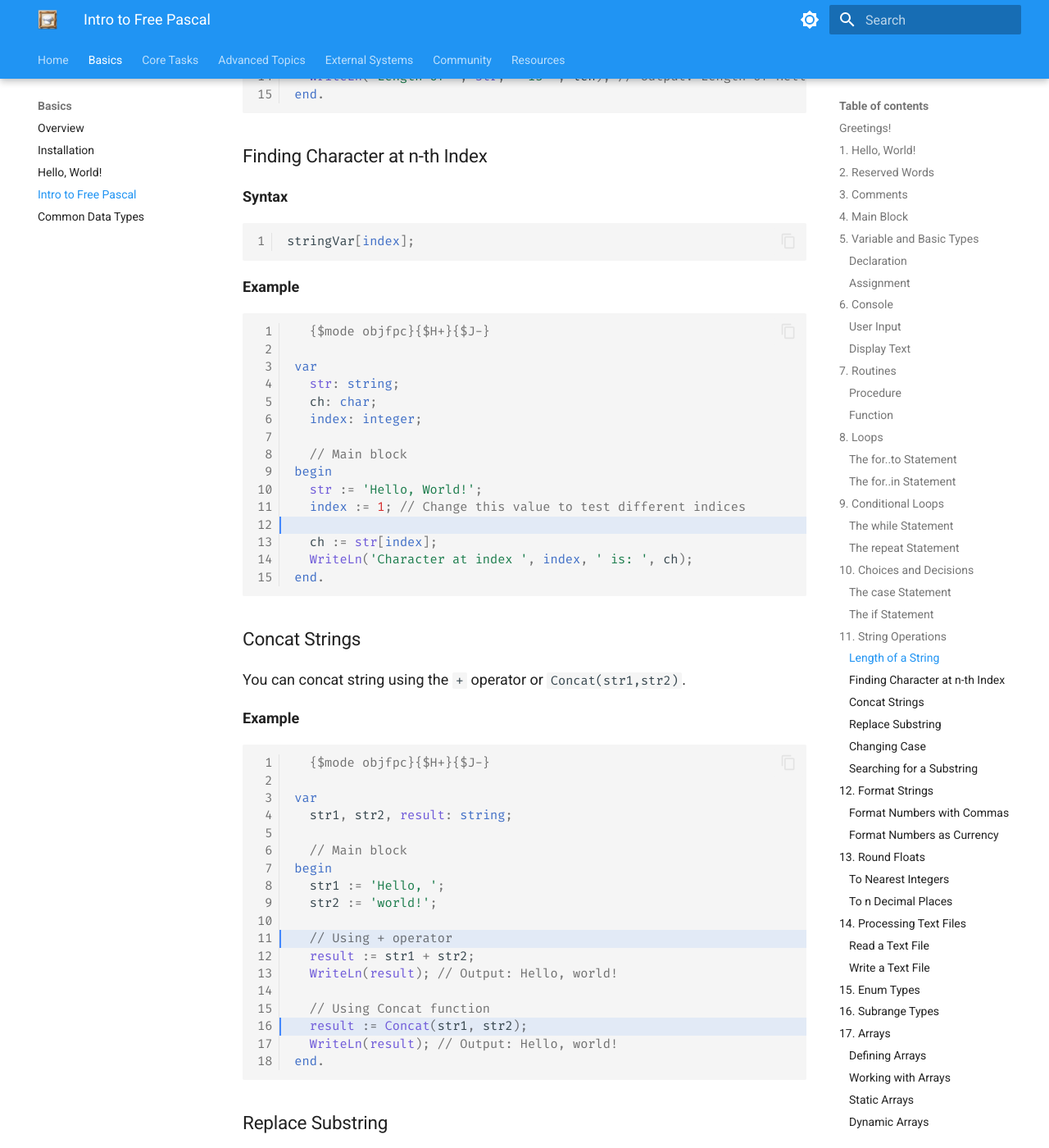
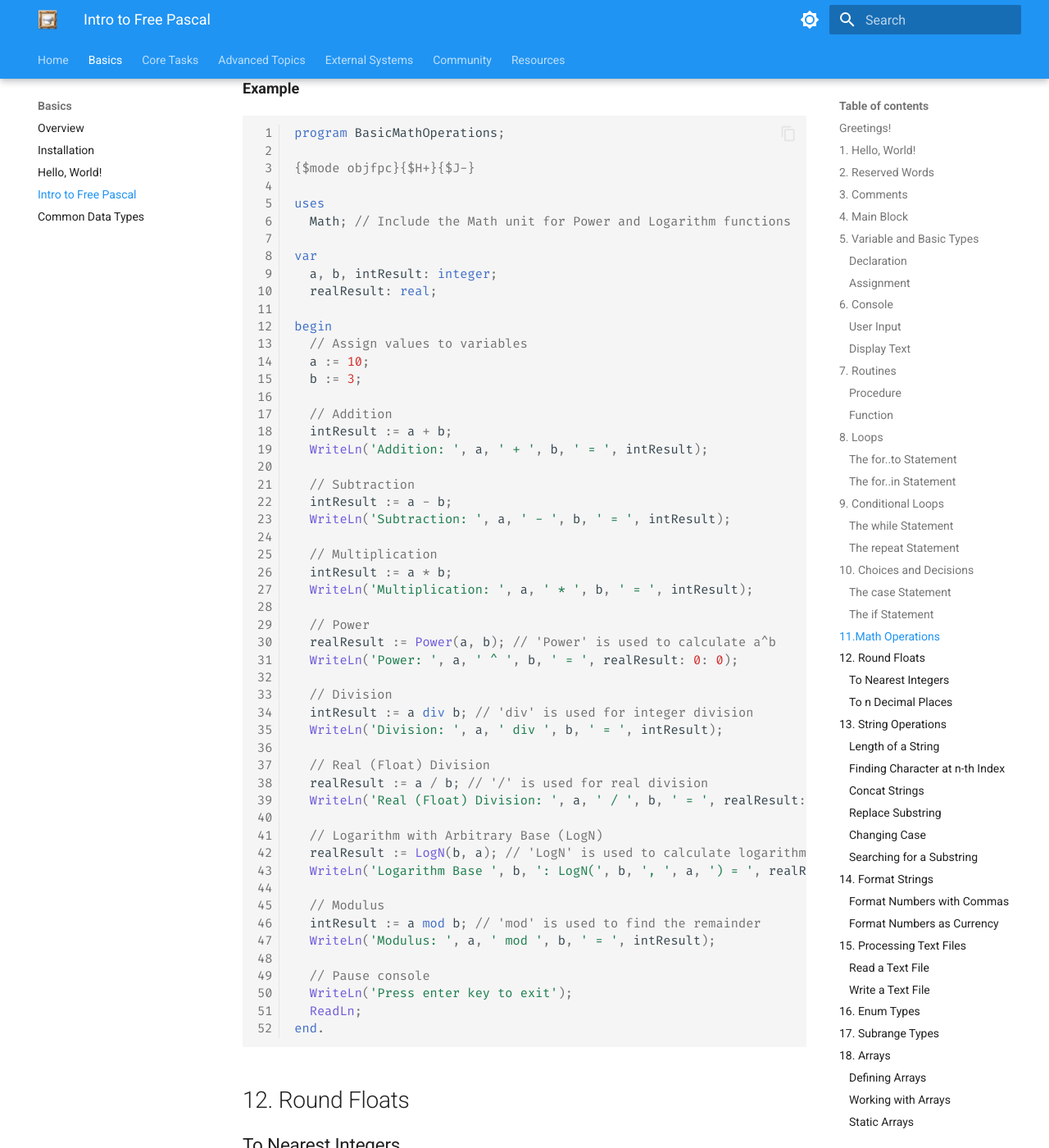
Before and after one commit to ikelaiah/free-pascal-cookbook, an MkDocs documentation site: the page built from docs/docs/basics/basics-fpc.md, in a window 1280 px wide and 1400 px high, scrolled down 17242 px. Shown: the whole window at 82% size. Built offline with MkDocs 1.6.1 and Material for MkDocs 9.7.7, drawn with Linux system fonts in a browser that asks for light colours; some of the changed text lies outside the part shown.

Commit message:
Update - Added a section on basic math operations.

````diff
--- a/docs/docs/basics/basics-fpc.md
+++ b/docs/docs/basics/basics-fpc.md
@@ -750,7 +750,182 @@
 end.
 ```
 
-## 11. String Operations
+
+## 11.Math Operations
+
+| Operator/Function     | Description                                                       |
+|-----------------------|-------------------------------------------------------------------|
+| `+`  (Addition)       | Adds numbers together.                                            |
+| `-`  (Subtraction)    | Subtracts one number from another.                                |
+| `*`  (Multiplication) | Multiplies numbers.                                               |
+| `Power`               | Require unit `Math`. Raises one number to the power of another.   |
+| `div` (Division)      | Divides numbers and returns the whole number part of the result.  |
+| `/`   (Real Division) | Divides numbers and includes the decimal part of the result.      |
+| `LogN(n, a)`          | Require unit `Math`. Calculates the logarithm base n of a number. |
+| `mod` (Modulus)       | Returns the remainder when one number is divided by another.      |
+
+**Example**
+
+```pascal linenums="1"
+program BasicMathOperations;
+
+{$mode objfpc}{$H+}{$J-}
+
+uses
+  Math; // Include the Math unit for Power and Logarithm functions
+
+var
+  a, b, intResult: integer;
+  realResult: real;
+
+begin
+  // Assign values to variables
+  a := 10;
+  b := 3;
+
+  // Addition
+  intResult := a + b;
+  WriteLn('Addition: ', a, ' + ', b, ' = ', intResult);
+
+  // Subtraction
+  intResult := a - b;
+  WriteLn('Subtraction: ', a, ' - ', b, ' = ', intResult);
+
+  // Multiplication
+  intResult := a * b;
+  WriteLn('Multiplication: ', a, ' * ', b, ' = ', intResult);
+
+  // Power
+  realResult := Power(a, b); // 'Power' is used to calculate a^b
+  WriteLn('Power: ', a, ' ^ ', b, ' = ', realResult: 0: 0);
+
+  // Division
+  intResult := a div b; // 'div' is used for integer division
+  WriteLn('Division: ', a, ' div ', b, ' = ', intResult);
+
+  // Real (Float) Division
+  realResult := a / b; // '/' is used for real division
+  WriteLn('Real (Float) Division: ', a, ' / ', b, ' = ', realResult: 0: 6);
+
+  // Logarithm with Arbitrary Base (LogN)
+  realResult := LogN(b, a); // 'LogN' is used to calculate logarithm base b
+  WriteLn('Logarithm Base ', b, ': LogN(', b, ', ', a, ') = ', realResult: 0: 6);
+
+  // Modulus
+  intResult := a mod b; // 'mod' is used to find the remainder
+  WriteLn('Modulus: ', a, ' mod ', b, ' = ', intResult);
+
+  // Pause console
+  WriteLn('Press enter key to exit');
+  ReadLn;
+end.
+```
+
+## 12. Round Floats
+
+### To Nearest Integers
+
+You can use the following functions.
+
+- [`Round`](https://www.freepascal.org/docs-html/rtl/system/round.html): Rounds a floating-point number to the nearest integer uses banker's rounding.
+- [`Ceil`](https://www.freepascal.org/docs-html/rtl/math/ceil.html): Rounds a floating-point number up to the nearest integer.
+- [`Floor`](https://www.freepascal.org/docs-html/rtl/math/floor.html): Rounds a floating-point number down to the nearest integer.
+
+!!! Note
+
+    For `Round`, in the case of .5 (equidistant from two numbers), the algorithm uses "banker's rounding": .5 values are always rounded towards the even number.
+
+    Source: [https://www.freepascal.org/docs-html/rtl/system/round.html](https://www.freepascal.org/docs-html/rtl/system/round.html)
+
+!!! Note
+    Remember to add `Math` in the `uses` section `Ceil` and `Floor` functions.
+
+**Examples**
+
+```pascal linenums="1"
+program RoundingExamples;
+
+{$mode objfpc}{$H+}{$J-}
+
+uses
+  Math;  // Include the Math unit for Ceil and Floor
+
+var
+  num: real;
+  rounded: integer;
+
+  // Main block
+begin
+  num := 123.4567;
+
+  // Using Round
+  rounded := Round(num);  // Nearest integer, Banker's Rounding
+  WriteLn('Rounded value (Round): ', rounded);
+
+  // Using Ceil
+  rounded := Ceil(num);   // Always rounds up
+  WriteLn('Ceiling value (Ceil): ', rounded);
+
+  // Using Floor
+  rounded := Floor(num);  // Always rounds down
+  WriteLn('Floor value (Floor): ', rounded);
+
+  // Examples of Banker's Rounding
+  num := 2.5;
+  rounded := Round(num);  // Banker's Rounding
+  WriteLn('Rounded value for 2.5 (Banker''s Rounding): ', rounded);
+
+  num := 3.5;
+  rounded := Round(num);  // Banker's Rounding
+  WriteLn('Rounded value for 3.5 (Banker''s Rounding): ', rounded);
+
+  // Pause console
+  WriteLn('Press enter key to exit');
+  ReadLn;
+end.
+```
+
+### To `n` Decimal Places
+
+Use the [RoundTo](https://www.freepascal.org/docs-html/rtl/math/roundto.html) function.
+
+!!! Note
+
+    `RoundTo` uses the standard `Round` function for this. Hence, in the case of .5 (equidistant from two numbers), the algorithm uses "banker's rounding": .5 values are always rounded towards the even number.
+
+    Source: [https://www.freepascal.org/docs-html/rtl/math/roundto.html](https://www.freepascal.org/docs-html/rtl/math/roundto.html)
+
+**Example**
+
+```pascal linenums="1"
+program NDecimalRoundingExample;
+
+{$mode objfpc}{$H+}{$J-}
+
+uses
+  Math;
+
+var
+  num: real;
+  rounded: real;
+  n: integer;
+
+  // Main block
+begin
+  num := 12345.678875;
+  n := 4;  // Number of decimal places you want
+
+  rounded := RoundTo(num, -n);
+
+  WriteLn('Rounded Number: ', rounded: 0: 4);  // Format to 4 decimal places
+
+  // Pause console
+  WriteLn('Press enter key to exit');
+  ReadLn;
+end.
+```
+
+## 13. String Operations
 
 ### Length of a String
 
@@ -912,7 +1087,7 @@
 end.
 ```
 
-## 12. Format Strings
+## 14. Format Strings
 
 ### Format Numbers with Commas
 
@@ -989,111 +1164,9 @@
     - `2`: The number of decimal places.
 
 
-## 13. Round Floats
-
-### To Nearest Integers
-
-You can use the following functions.
-
-- [`Round`](https://www.freepascal.org/docs-html/rtl/system/round.html): Rounds a floating-point number to the nearest integer uses banker's rounding.
-- [`Ceil`](https://www.freepascal.org/docs-html/rtl/math/ceil.html): Rounds a floating-point number up to the nearest integer.
-- [`Floor`](https://www.freepascal.org/docs-html/rtl/math/floor.html): Rounds a floating-point number down to the nearest integer.
-
-!!! Note
-
-    For `Round`, in the case of .5 (equidistant from two numbers), the algorithm uses "banker's rounding": .5 values are always rounded towards the even number.
-
-    Source: [https://www.freepascal.org/docs-html/rtl/system/round.html](https://www.freepascal.org/docs-html/rtl/system/round.html)
-
-!!! Note
-    Remember to add `Math` in the `uses` section `Ceil` and `Floor` functions.
-
-**Examples**
-
-```pascal linenums="1"
-program RoundingExamples;
-
-{$mode objfpc}{$H+}{$J-}
-
-uses
-  Math;  // Include the Math unit for Ceil and Floor
-
-var
-  num: real;
-  rounded: integer;
-
-  // Main block
-begin
-  num := 123.4567;
-
-  // Using Round
-  rounded := Round(num);  // Nearest integer, Banker's Rounding
-  WriteLn('Rounded value (Round): ', rounded);
-
-  // Using Ceil
-  rounded := Ceil(num);   // Always rounds up
-  WriteLn('Ceiling value (Ceil): ', rounded);
-
-  // Using Floor
-  rounded := Floor(num);  // Always rounds down
-  WriteLn('Floor value (Floor): ', rounded);
-
-  // Examples of Banker's Rounding
-  num := 2.5;
-  rounded := Round(num);  // Banker's Rounding
-  WriteLn('Rounded value for 2.5 (Banker''s Rounding): ', rounded);
-
-  num := 3.5;
-  rounded := Round(num);  // Banker's Rounding
-  WriteLn('Rounded value for 3.5 (Banker''s Rounding): ', rounded);
-
-  // Pause console
-  WriteLn('Press enter key to exit');
-  ReadLn;
-end.
-```
-
-### To `n` Decimal Places
-
-Use the [RoundTo](https://www.freepascal.org/docs-html/rtl/math/roundto.html) function.
-
-!!! Note
-
-    `RoundTo` uses the standard `Round` function for this. Hence, in the case of .5 (equidistant from two numbers), the algorithm uses "banker's rounding": .5 values are always rounded towards the even number.
-
-    Source: [https://www.freepascal.org/docs-html/rtl/math/roundto.html](https://www.freepascal.org/docs-html/rtl/math/roundto.html)
-
-**Example**
-
-```pascal linenums="1"
-program NDecimalRoundingExample;
-
-{$mode objfpc}{$H+}{$J-}
-
-uses
-  Math;
-
-var
-  num: real;
-  rounded: real;
-  n: integer;
-
-  // Main block
-begin
-  num := 12345.678875;
-  n := 4;  // Number of decimal places you want
-
-  rounded := RoundTo(num, -n);
-
-  WriteLn('Rounded Number: ', rounded: 0: 4);  // Format to 4 decimal places
-
-  // Pause console
-  WriteLn('Press enter key to exit');
-  ReadLn;
-end.
-```
-
-## 14. Processing Text Files
+
+
+## 15. Processing Text Files
 
 ### Read a Text File
 
@@ -1206,7 +1279,7 @@
 - The `try...except` block captures any exceptions that might occur during file operations and displays an appropriate error message.
 
 
-## 15. Enum Types
+## 16. Enum Types
 
 In Free Pascal, enumerated ordinal types are user-defined types that consist of a set of named values. These values are called enumeration constants, and each constant has an associated integer value, starting from 0 by default.
 
@@ -1268,7 +1341,7 @@
 end.
 ```
 
-## 16. Subrange Types
+## 17. Subrange Types
 
 A subrange is a subset of values within a specific range. In Free Pascal, subranges allow you to limit the values a variable can hold, which can help catch errors and make your code more robust and readable.
 
@@ -1318,7 +1391,7 @@
 
     This (1) helps prevent errors and makes your code more robust and (2) readable. For example, if you accidentally try to assign a value outside the range, the compiler will catch the error.
 
-## 17. Arrays
+## 18. Arrays
 
 Arrays are useful when you need to handle multiple values of the same type. For example, if you have grades for students, you can use an array to store all these grades and easily access each one by its position.
 
@@ -2055,7 +2128,7 @@
 ```
 
 
-## 22. Function References
+## 23. Function References
 
 !!! Note
     Function References is available for FPC versions >= 3.3.1.
@@ -2245,7 +2318,7 @@
 end.
 ```
 
-## 23. Anonymous Functions
+## 24. Anonymous Functions
 
 !!! Note
     Anonymous Functions is available for FPC versions >= 3.3.1.
@@ -2444,7 +2517,7 @@
 end.
 ```
 
-## 24. Interfaces
+## 25. Interfaces
 
 Refer to the official doc [Interfaces](https://www.freepascal.org/docs-html/ref/refch7.html#x96-1200007) for more info.
 
@@ -2538,7 +2611,7 @@
 - The GUID `['{12345678-1234-1234-1234-1234567890AB}']` is required for COM compatibility but can be a unique identifier in your application.
 - `TInterfacedObject` is a base class that implements `IUnknown`, which is the ancestor of all interfaces. This ensures proper reference counting for memory management.
 
-## 25. More on Interfaces
+## 26. More on Interfaces
 
 ### What is a GUID?
 
@@ -2613,7 +2686,7 @@
 - Think of a GUID as a unique fingerprint for an interface, ensuring it’s always identified correctly and uniquely in a program.
 
 
-## 26. Even More on Interfaces
+## 27. Even More on Interfaces
 
 
 ### What is a Function?
@@ -2699,7 +2772,7 @@
 
 The GUID is like a special label that makes sure you’re talking to the exact right set of instructions (interface) among many possibilities.
 
-## 27. Pointers
+## 28. Pointers
 
 > ... Avoid pointer whenever alternatives exist. If you want to learn, though, there's no silver bullet apart from: There has to be as many `Dispose` as `New`, period.
 >
````
Also changed, not shown: other parts of docs/docs/basics/basics-fpc.md (+4 -4 lines), docs/docs/basics/overview.md (+0 -4 lines).
